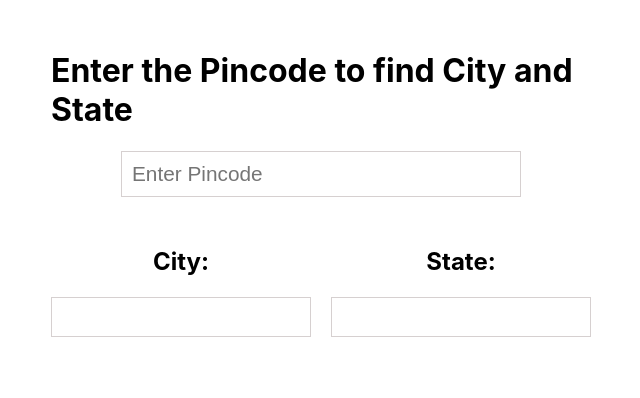
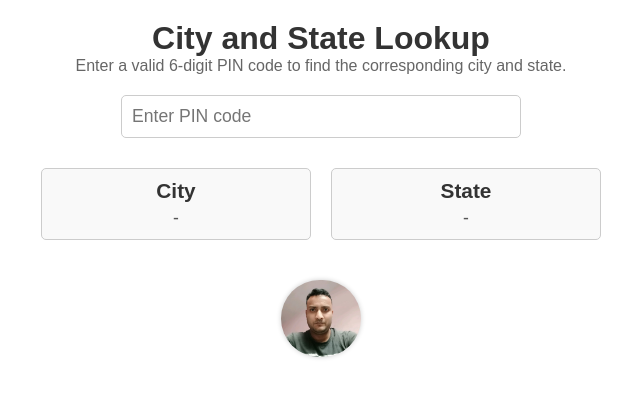
Before and after one commit to Ahsanasgha/city-state, a React (Create React App) app: page / in a window 1280 px wide. Shown: the top 398 px of the page, without its empty margins (319-959 px from the left). Built offline with nearby package versions, Linux system fonts and the light colour scheme.

Commit message:
modefied look commmit

```diff
--- a/src/App.js
+++ b/src/App.js
@@ -1,5 +1,5 @@
 import React from 'react';
-import City from "./City";
+import City from "./components/City";
 
 function App() {
   return (
--- a/src/City.module.css
+++ /dev/null
@@ -1,94 +0,0 @@
-.cityContainer {
-  display: flex;
-  flex-direction: column;
-  align-items: center;
-  padding: 20px;
-  width: 100%;
-  max-width: 600px;
-  margin: auto;
-  box-sizing: border-box;
-}
-
-.inputContainer {
-  display: flex;
-  flex-direction: column;
-  align-items: center;
-  margin-bottom: 20px;
-  width: 100%;
-}
-
-.pincodeInput {
-  padding: 10px;
-  width: 100%;
-  max-width: 400px;
-  border: 1px solid #d6d0d0;
-  font-size: 1rem;
-  margin-bottom: 10px;
-  box-sizing: border-box;
-}
-
-.loadingText {
-  font-size: 1rem;
-  color: #888;
-}
-
-.detailsContainer {
-  display: flex;
-  flex-direction: column;
-  align-items: center;
-  gap: 10px;
-  width: 100%;
-}
-
-.detailItem {
-  text-align: center;
-  width: 100%;
-}
-
-.cityDetail,
-.stateDetail {
-  padding: 10px;
-  width: 100%;
-  max-width: 400px;
-  height: auto;
-  min-height: 40px;
-  border: 1px solid #d6d0d0;
-  font-size: 1rem;
-  overflow: hidden;
-  text-overflow: ellipsis;
-  box-sizing: border-box;
-}
-
-/* Media query for tablets and larger screens */
-@media (min-width: 600px) {
-  .detailsContainer {
-    flex-direction: row;
-    justify-content: center;
-    gap: 20px;
-  }
-
-  .pincodeInput {
-    font-size: 1.2rem;
-  }
-
-  .cityDetail,
-  .stateDetail {
-    font-size: 1.2rem;
-  }
-}
-
-/* Media query for desktops */
-@media (min-width: 1024px) {
-  .cityContainer {
-    padding: 30px;
-  }
-
-  .pincodeInput {
-    font-size: 1.3rem;
-  }
-
-  .cityDetail,
-  .stateDetail {
-    font-size: 1.3rem;
-  }
-}
--- a/src/City.js
+++ b/src/components/City.js
@@ -1,6 +1,7 @@
 import React, { useEffect, useState } from "react";
 import axios from "axios";
-import classes from "./City.module.css";
+import Image from "../Image/1685451507690.jpg";
+import styles from "./City.module.css";
 
 function City() {
   const [pincode, setPincode] = useState("");
@@ -44,31 +45,37 @@ function City() {
   }, [pincode]);
 
   return (
-    <div className={classes.cityContainer}>
-      <h1>Enter the Pincode to find City and State</h1>
-      <div className={classes.inputContainer}>
+    <div className={styles.container}>
+      <div className={styles.header}>
+        <h1>City and State Lookup</h1>
+        <p>Enter a valid 6-digit PIN code to find the corresponding city and state.</p>
+      </div>
+      <div className={styles.inputContainer}>
         <input
           type="text"
-          placeholder="Enter Pincode"
+          placeholder="Enter PIN code"
           value={pincode}
           maxLength={6}
-          minLength={6}
           onChange={handlePincodeChange}
-          required
-          className={classes.pincodeInput}
+          className={styles.input}
         />
-        {loading && <p className={classes.loadingText}>Loading...</p>}
+        {loading && <p className={styles.loading}>Loading...</p>}
       </div>
-      <div className={classes.detailsContainer}>
-        <div className={classes.detailItem}>
-          <h2>City:</h2>
-          <p className={classes.cityDetail}>{city}</p>
+      <div className={styles.resultContainer}>
+        <div className={styles.result}>
+          <h2>City</h2>
+          <p>{city || "-"}</p>
         </div>
-        <div className={classes.detailItem}>
-          <h2>State:</h2>
-          <p className={classes.stateDetail}>{state}</p>
+        <div className={styles.result}>
+          <h2>State</h2>
+          <p>{state || "-"}</p>
         </div>
       </div>
+      <img
+        className={styles.img}
+        src={Image}
+        alt="Decorative"
+      />
     </div>
   );
 }
--- /dev/null
+++ b/src/components/City.module.css
@@ -0,0 +1,137 @@
+/* Container styles */
+.container {
+  display: flex;
+  flex-direction: column;
+  align-items: center;
+  padding: 20px;
+  max-width: 600px;
+  margin: auto;
+  box-sizing: border-box;
+  font-family: Arial, sans-serif;
+}
+
+/* Header styles */
+.header {
+  text-align: center;
+  margin-bottom: 20px;
+}
+
+.header h1 {
+  font-size: 2rem;
+  margin: 0;
+  color: #333;
+}
+
+.header p {
+  font-size: 1rem;
+  margin: 0;
+  color: #666;
+}
+
+/* Input container styles */
+.inputContainer {
+  display: flex;
+  flex-direction: column;
+  align-items: center;
+  width: 100%;
+}
+
+.input {
+  padding: 10px;
+  width: 100%;
+  max-width: 400px;
+  border: 1px solid #ccc;
+  border-radius: 5px;
+  font-size: 1rem;
+  margin-bottom: 10px;
+  box-sizing: border-box;
+}
+
+.input:focus {
+  border-color: #007bff;
+  outline: none;
+}
+
+/* Loading and error styles */
+.loading {
+  font-size: 0.9rem;
+  color: #007bff;
+}
+
+
+/* Result container styles */
+.resultContainer {
+  display: flex;
+  flex-direction: column;
+  align-items: center;
+  gap: 15px;
+  margin-top: 20px;
+  width: 100%;
+}
+
+.result {
+  text-align: center;
+  width: 100%;
+  max-width: 400px;
+  padding: 10px;
+  border: 1px solid #ccc;
+  border-radius: 5px;
+  box-sizing: border-box;
+  background-color: #f9f9f9;
+}
+
+.result h2 {
+  font-size: 1.2rem;
+  margin: 0;
+  color: #333;
+}
+
+.result p {
+  font-size: 1rem;
+  margin: 5px 0 0;
+  color: #555;
+}
+
+.img {
+  width: 5rem;
+  max-width: 400px;
+  margin-top: 40px;
+  object-fit: cover;
+  background-color: #fff;
+  background-position: center;
+  background-size: cover;
+  border-radius: 500px;
+  box-shadow: 0 0 5px rgba(0, 0, 0, 0.2);
+  transition: box-shadow 0.3s ease;
+  &:hover {
+    box-shadow: 0 0 10px rgba(0, 0, 0, 0.3);
+  }
+  &:focus {
+    outline: none;
+  }
+  img {
+    width: 100%;
+    height: auto;
+    object-fit: cover;
+  }
+}
+
+/* Responsive styles */
+@media (min-width: 600px) {
+  .resultContainer {
+    flex-direction: row;
+    gap: 20px;
+  }
+
+  .input {
+    font-size: 1.1rem;
+  }
+
+  .result h2 {
+    font-size: 1.3rem;
+  }
+
+  .result p {
+    font-size: 1.1rem;
+  }
+}
```
Also changed, not shown: src/Image/1685451507690.jpg (added).
